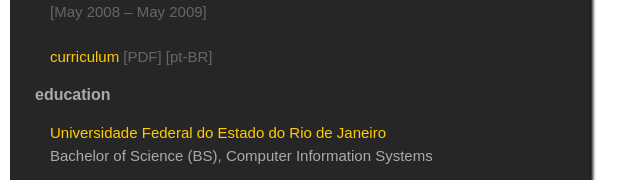
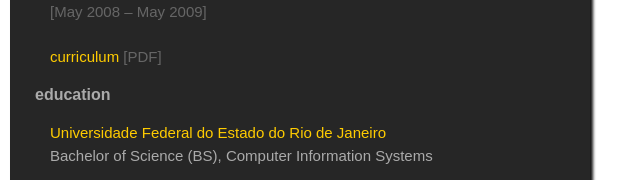
Before and after one commit to afonso-praca/afonso-praca-website, a plain HTML site: page index.html in a window 1280 px wide. Shown: the part 833-1013 px from the top of the page, 0-640 px from the left. Drawn offline with nearby package versions, Linux system fonts and the light colour scheme; a web font is replaced by a local one.

Commit message:
new resume

```diff
--- a/index.html
+++ b/index.html
@@ -55,7 +55,7 @@
 						<br/><span class="dates">[May 2008 – May 2009]</span><br/><br/>
 					</li>
 					<li>
-						<a href="cv_afonso_praca.pdf" target="_blank">curriculum</a> <span class="dates">[PDF] [pt-BR]</span>
+						<a href="afonso-praca-resume.pdf" target="_blank">curriculum</a> <span class="dates">[PDF]</span>
 					</li>
 				</ul>
 			</section>
```
Also changed, not shown: 1 other file.
